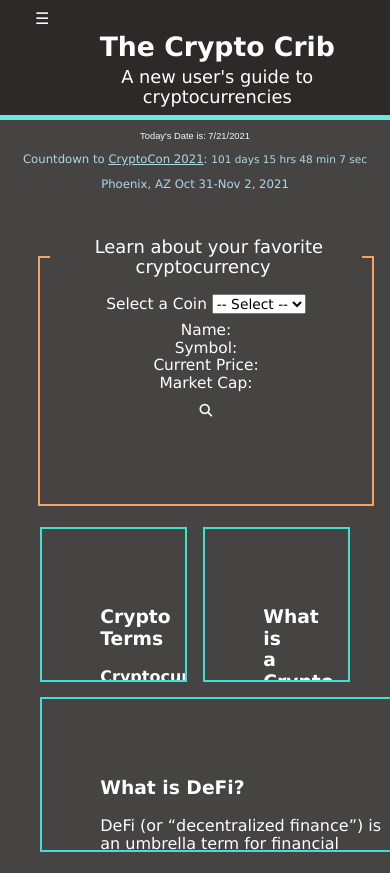
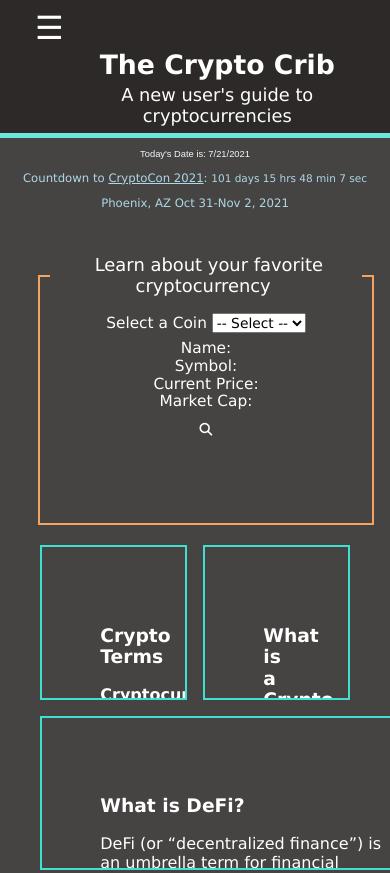
Before and after one commit to cslider1/the-crypto-crib, a plain HTML site: page index.html in a window 390 px wide. Shown: the top 873 px of the page. Drawn offline with Linux system fonts and the light colour scheme.

Commit message:
hamburger working for real

```diff
--- a/css/crypto.css
+++ b/css/crypto.css
@@ -429,7 +429,7 @@ legend {
     background-color: rgb(46, 41, 41);
     /* background: #a02620; */
     font-style: normal;
-    size: 2vmin;
+    font-size: 2em;
     padding: 10px;
   }
 
```
